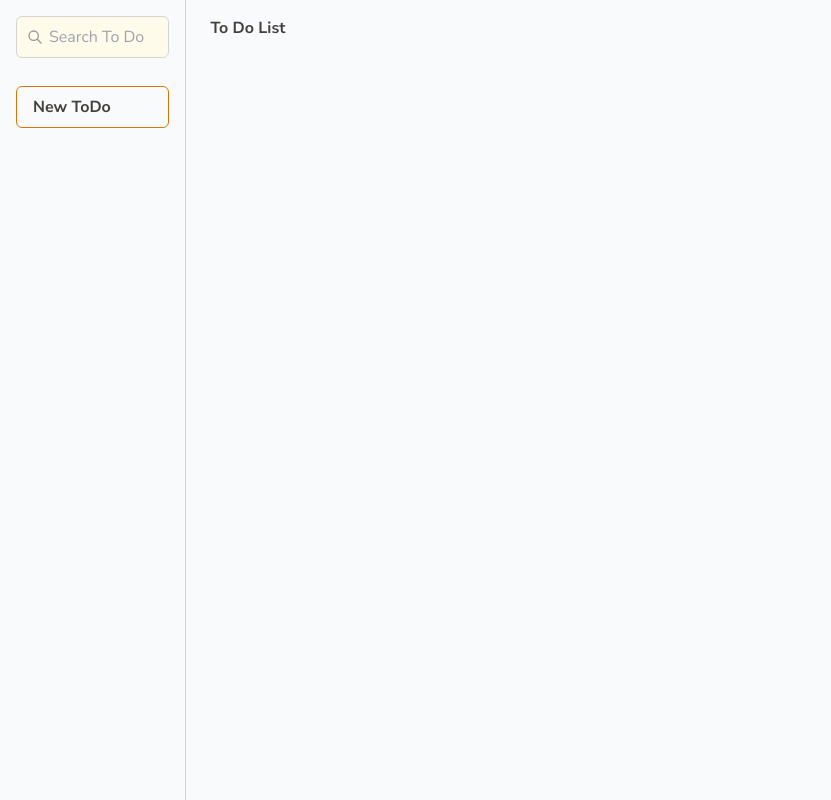
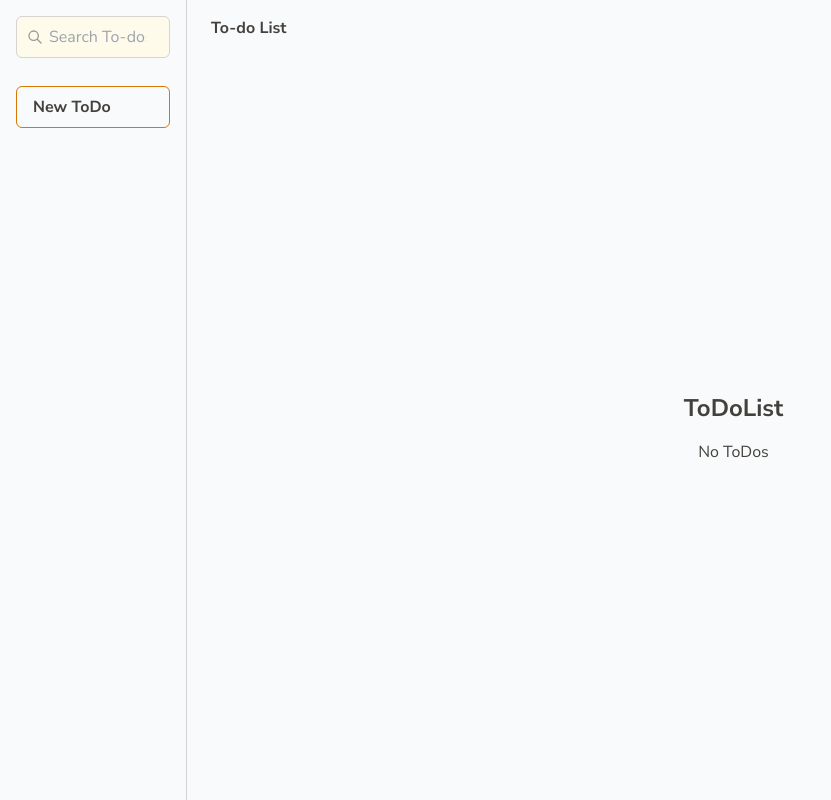
Before and after one commit to LeePaulison/todo-localstorage, a React (Vite) app: page / in a window 1280 px wide. Shown: the whole page, without its empty margins (0-831 px from the left). Built offline with nearby package versions, Linux system fonts and the light colour scheme.

Commit message:
CSS tweaks

```diff
--- a/src/assets/css/editor.css
+++ b/src/assets/css/editor.css
@@ -16,6 +16,10 @@
   padding-right: 10px;
   border: 1px solid #d6d3d1;
   border-radius: 8px;
+}
+
+.editor-class * span {
+  background-color: #fffbeb;
 }
 
 .editor-class * ul {
--- a/src/components/navigation.jsx
+++ b/src/components/navigation.jsx
@@ -4,7 +4,7 @@ export const Navigation = () => {
   let matches = useMatches();
 
   return (
-    <div className='flex flex-row self-start'>
+    <div className='flex flex-row self-start p-4'>
       {matches.map((match, idx) => {
         return (
           <span key={idx}>
--- a/src/components/todo/create.jsx
+++ b/src/components/todo/create.jsx
@@ -9,19 +9,7 @@ import "../../../node_modules/react-draft-wysiwyg/dist/react-draft-wysiwyg.css";
 import "../../assets/css/editor.css";
 
 const toolbarOptions = {
-  options: [
-    "inline",
-    "blockType",
-    "fontSize",
-    "fontFamily",
-    "list",
-    "textAlign",
-    "colorPicker",
-    "link",
-    "emoji",
-    "remove",
-    "history",
-  ],
+  options: ["inline", "blockType", "fontSize", "fontFamily", "list", "textAlign", "remove", "history"],
 };
 
 export const Create = () => {
--- a/src/components/todo/edit.jsx
+++ b/src/components/todo/edit.jsx
@@ -10,19 +10,7 @@ import "../../../node_modules/react-draft-wysiwyg/dist/react-draft-wysiwyg.css";
 import "../../assets/css/editor.css";
 
 const toolbarOptions = {
-  options: [
-    "inline",
-    "blockType",
-    "fontSize",
-    "fontFamily",
-    "list",
-    "textAlign",
-    "colorPicker",
-    "link",
-    "emoji",
-    "remove",
-    "history",
-  ],
+  options: ["inline", "blockType", "fontSize", "fontFamily", "list", "textAlign", "link", "remove", "history"],
 };
 
 export const Edit = () => {
--- a/src/components/todo/todoList.jsx
+++ b/src/components/todo/todoList.jsx
@@ -5,8 +5,8 @@ export const ToDoList = ({ list }) => {
   console.log("ToDoList", list);
 
   return (
-    <div className='flex flex-col justify-center items-center w-full'>
-      <h1>ToDoList</h1>
+    <div className='flex flex-col justify-center items-center w-full p-4 overflow-y-auto'>
+      <h1 className='pb-4'>ToDoList</h1>
       {list.length > 0 ? list.map((todo) => <ToDoItem key={todo.id} todo={todo} />) : <p>No ToDos</p>}
     </div>
   );
--- a/src/index.css
+++ b/src/index.css
@@ -126,7 +126,7 @@
   .card {
     @apply flex;
     @apply flex-col;
-    @apply bg-stone-100;
+    @apply bg-white;
     @apply border;
     @apply border-stone-300;
     @apply rounded-md;
@@ -134,6 +134,8 @@
     @apply w-full;
     @apply max-w-[768px];
     @apply min-h-[200px];
+    @apply max-h-[500px];
+    @apply overflow-hidden;
   }
   .card:not(:last-child) {
     @apply mb-4;
@@ -151,12 +153,17 @@
   .card-body {
     @apply p-4;
     @apply grow;
+    @apply overflow-auto;
   }
   .card-footer {
     @apply p-2;
     @apply bg-stone-200;
     @apply border-t;
     @apply border-stone-300;
+  }
+
+  .card-body * p {
+    @apply mb-4;
   }
 
   .card-body * ul {
@@ -259,6 +266,10 @@ input[type="search"].loading {
   background-color: #f59e0b;
 }
 
+.card-body * span {
+  background-color: rgb(245, 245, 244);
+}
+
 .card-body * ul {
 }
 
--- a/src/main.jsx
+++ b/src/main.jsx
@@ -21,14 +21,14 @@ const router = createBrowserRouter([
     errorElement: <ErrorPage />,
     loader: allToDoLoader,
     handle: {
-      crumbs: () => "To Do List",
+      crumbs: () => "To-do List",
     },
     children: [
       {
         path: "/create",
         element: <Create />,
         handle: {
-          crumbs: () => "Create ToDo",
+          crumbs: () => "Create To-do",
         },
         action: createToDoAction,
       },
@@ -36,7 +36,7 @@ const router = createBrowserRouter([
         path: "/:todoId/edit",
         element: <Edit />,
         handle: {
-          crumbs: () => "Edit ToDo",
+          crumbs: () => "Edit To-do",
         },
         action: updateToDoAction,
         loader: todoLoader,
@@ -45,7 +45,7 @@ const router = createBrowserRouter([
         path: "/:todoId",
         element: <ToDoItem />,
         handle: {
-          crumbs: () => `ToDo Item`,
+          crumbs: () => `To-do Item`,
         },
         loader: todoLoader,
       },
--- a/src/pages/projects/todo.jsx
+++ b/src/pages/projects/todo.jsx
@@ -34,12 +34,12 @@ export const ToDo = () => {
   };
 
   return (
-    <div className='flex flex-col md:flex-row h-full bg-slate-50'>
-      <div className='flex flex-row gap-4 md:flex-col sm:w-full md:h-full md:w-4/12 xl:w-2/12 md:border-r border-stone-300 p-4'>
+    <div className='flex flex-col md:flex-row h-full bg-slate-50 overflow-hidden'>
+      <div className='flex flex-row gap-4 md:flex-col sm:w-full md:h-full md:w-4/12 xl:w-2/12 md:border-r border-stone-300 p-4 overflow-y-auto'>
         <Form id='search' role='search'>
           <input
             type='search'
-            placeholder='Search To Do'
+            placeholder='Search To-dos'
             className='bg-none'
             name='q'
             defaultValue={q}
@@ -52,10 +52,10 @@ export const ToDo = () => {
         {addToDoNav(list)}
         <NewToDo />
       </div>
-      <div className='flex flex-col justify-center items-center w-full p-4'>
+      <div className='flex flex-col justify-center items-center w-full'>
         <Navigation />
-        <div className='grow flex flex-col justify-center items-center w-full'>
-          {location.pathname === "/todolist" ? <ToDoList list={list} /> : <Outlet />}
+        <div className='grow flex flex-col justify-center items-center w-full overflow-hidden'>
+          {location.pathname === "/" ? <ToDoList list={list} /> : <Outlet />}
         </div>
       </div>
     </div>
```
